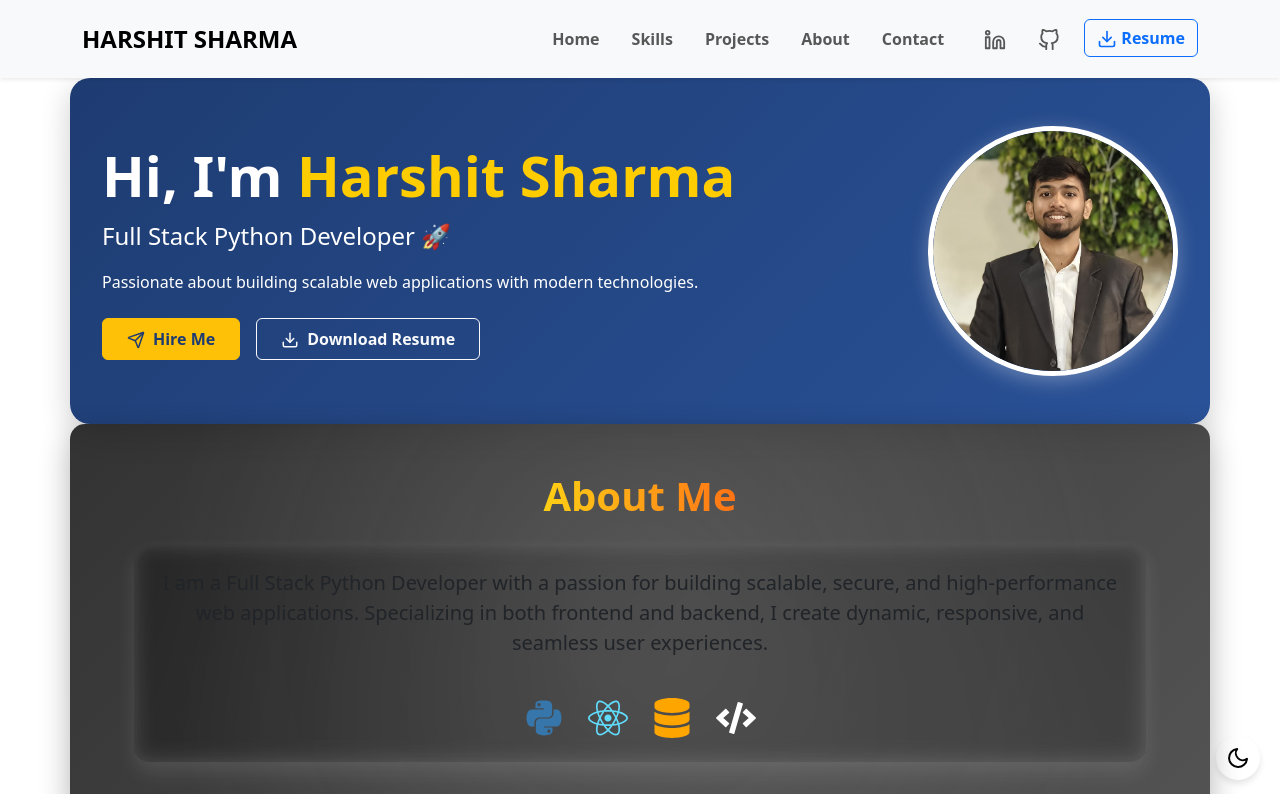
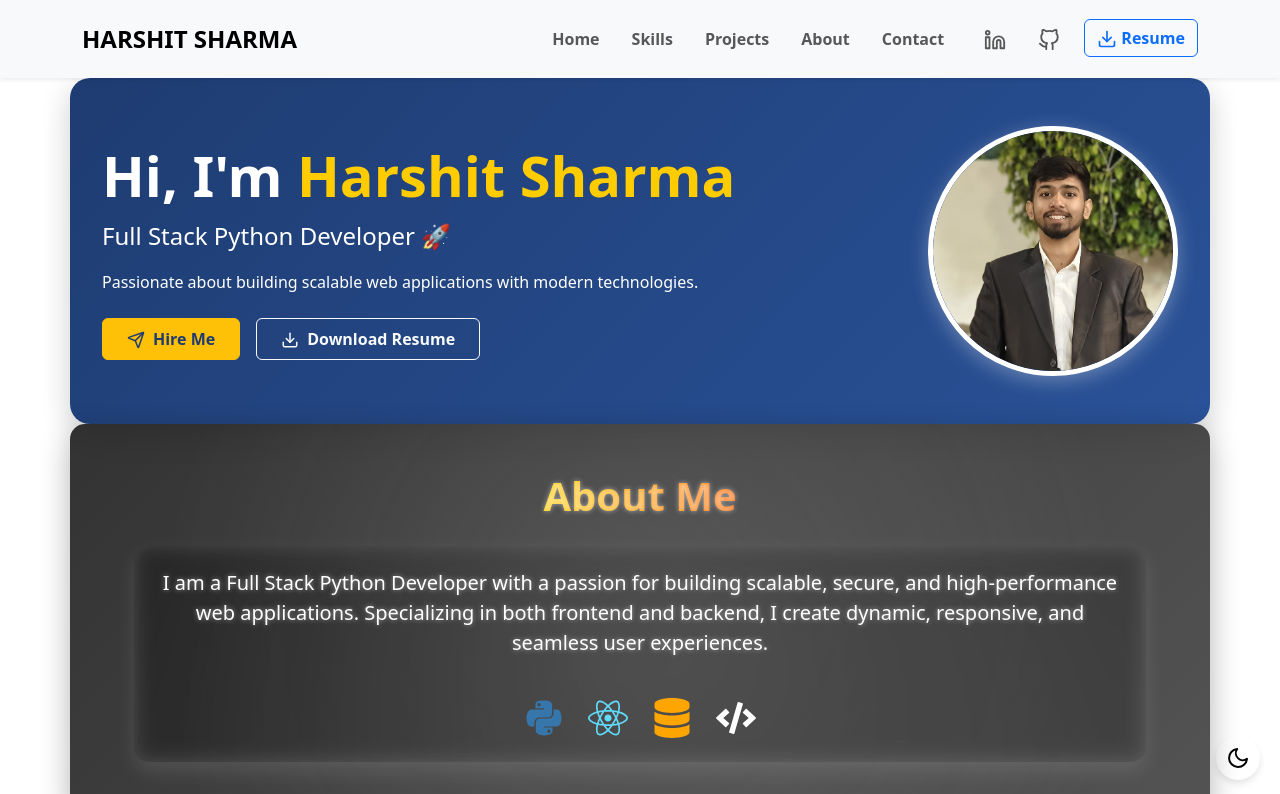
Before and after one commit to Harshitsharma2004/Harshit-Sharma-Portfolio, a React (Create React App) app: page / in a window 1280 px wide. Shown: the top 794 px of the page. Built offline with nearby package versions, Linux system fonts and the light colour scheme.

Commit message:
Updated About section with white text for both dark and light mode

```diff
--- a/package.json
+++ b/package.json
@@ -2,7 +2,7 @@
   "name": "my-portfolio",
   "version": "0.1.0",
   "private": true,
-  "homepage": "https://github.com/Harshitsharma2004/Harshit-Sharma-Portfolio",
+  "homepage": "https://Harshitsharma2004.github.io/Harshit-Sharma-Portfolio",
   "dependencies": {
     "bootstrap": "^5.3.3",
     "cra-template": "1.2.0",
--- a/src/Portfolio.jsx
+++ b/src/Portfolio.jsx
@@ -1,4 +1,4 @@
-import React, { useState, useEffect ,useRef} from "react";
+import React, { useState, useEffect, useRef } from "react";
 import "bootstrap/dist/css/bootstrap.min.css";
 import "bootstrap/dist/js/bootstrap.bundle.min.js";
 import { Send } from "lucide-react";
@@ -236,7 +236,7 @@ const Portfolio = () => {
           backdropFilter: "blur(15px)",
           padding: "4rem",
           boxShadow: "0px 10px 30px rgba(0, 0, 0, 0.3)",
-          color: "#fff",
+          color: "#fff", // Ensures text stays white
           position: "relative",
           overflow: "hidden",
         }}
@@ -265,6 +265,7 @@ const Portfolio = () => {
             color: "transparent",
             display: "inline-block",
             zIndex: 1,
+            textShadow: "0px 0px 5px rgba(255, 255, 255, 0.5)", // Enhances readability
           }}
           initial={{ opacity: 0, y: -20 }}
           animate={{ opacity: 1, y: 0 }}
@@ -285,9 +286,16 @@ const Portfolio = () => {
             padding: "2rem",
             boxShadow: "0px 10px 20px rgba(255, 255, 255, 0.1)",
             zIndex: 1,
+            color: "#fff", // Ensures text remains white inside the card
           }}
         >
-          <p className="lead">
+          <p
+            className="lead"
+            style={{
+              color: "#fff", // Ensures text remains white
+              textShadow: "0px 0px 5px rgba(255, 255, 255, 0.5)",
+            }}
+          >
             I am a <strong>Full Stack Python Developer</strong> with a passion
             for building scalable, secure, and high-performance web
             applications. Specializing in both <strong>frontend</strong> and{" "}
```
